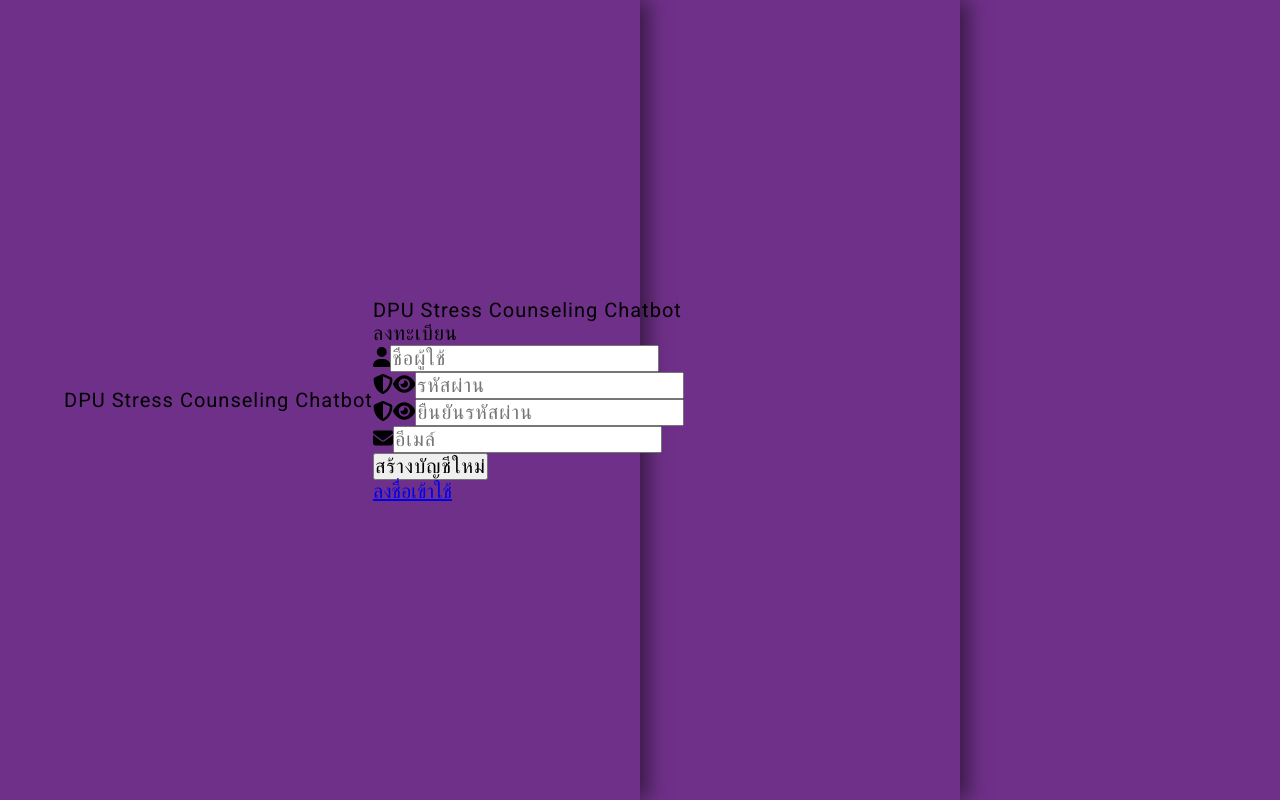
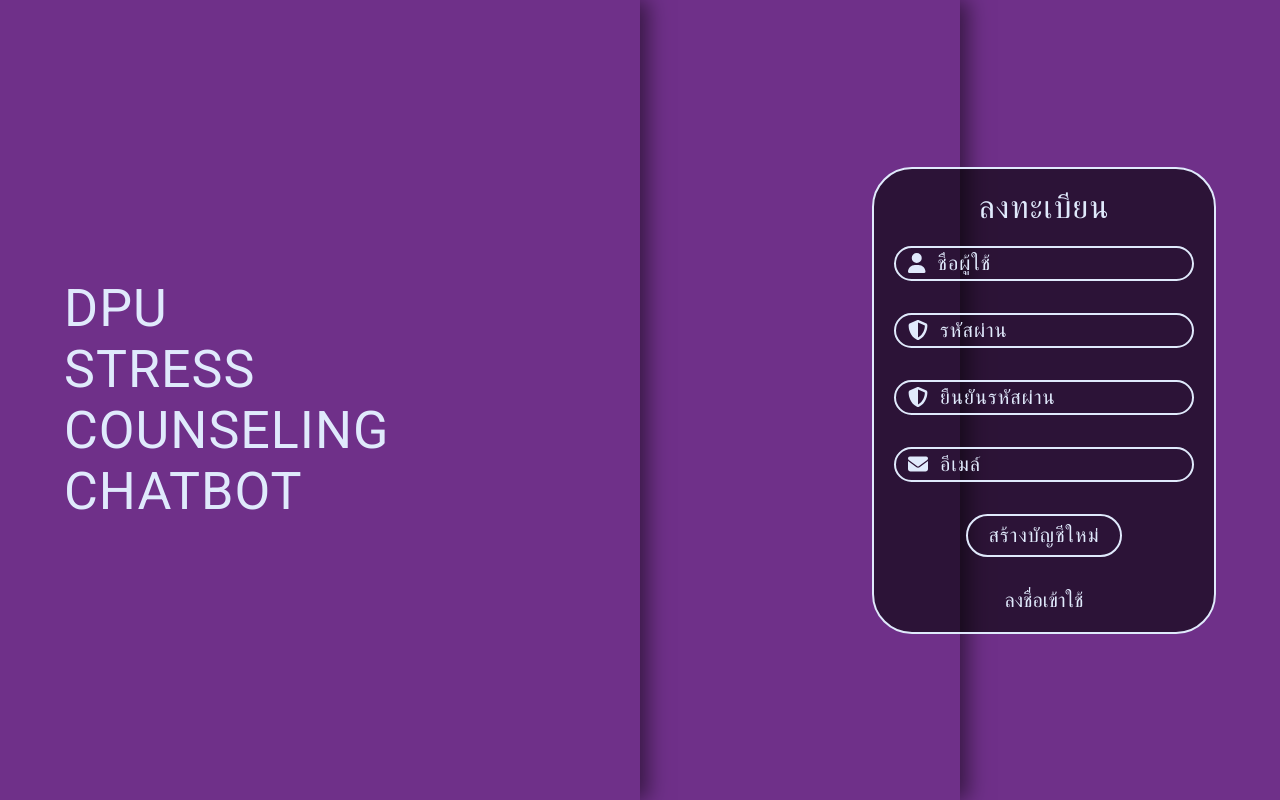
Before and after one commit to AnupongPakee/pj-dpu-StressCounselingChatbot, a React (Vite) app: page /pj-dpu-StressCounselingChatbot/register in a window 1280 px wide. Built offline with nearby package versions, Linux system fonts and the light colour scheme; a web font is replaced by a local one.

Commit message:
update ux/ui register + responsive t0.1

```diff
--- a/src/App.css
+++ b/src/App.css
@@ -21,3 +21,17 @@
 .not-support p {
   color: #E0EAFC;
 }
+
+input:-webkit-autofill,
+input:-webkit-autofill:hover,
+input:-webkit-autofill:focus,
+textarea:-webkit-autofill,
+textarea:-webkit-autofill:hover,
+textarea:-webkit-autofill:focus,
+select:-webkit-autofill,
+select:-webkit-autofill:hover,
+select:-webkit-autofill:focus {
+  -webkit-text-fill-color: #E0EAFC;
+  -webkit-box-shadow: 0 0 0px 1000px none inset;
+  transition: background-color 5000s ease-in-out 0s;
+}
--- a/src/Responsive.css
+++ b/src/Responsive.css
@@ -12,7 +12,8 @@
         font-size: 14px;
     }
     .home .bg-2, .home .bg-3,
-    .login .bg-2, .login .bg-3 {
+    .login .bg-2, .login .bg-3,
+    .register .bg-2, .register .bg-3 {
         display: none;
     }
 
@@ -21,7 +22,8 @@
     }
 
     .home .content-left h1,
-    .login .content-left h1 {
+    .login .content-left h1,
+    .register .content-left h1 {
         font-size: 2.6rem;
         max-width: 100px;
     }
@@ -32,42 +34,50 @@
         border-radius: 2rem;
     }
 
-    .login .content {
+    .login .content,
+    .register .content {
         justify-content: center;
         padding: 0 !important;
     }
 
-    .login .content-left {
+    .login .content-left,
+    .register .content-left {
         display: none;
     }
 
-    .login .content-right {
+    .login .content-right,
+    .register .content-right {
         padding: 1rem;
         border-radius: 2rem;
     }
 
-    .login .content-right p {
+    .login .content-right p,
+    .register .content-right p {
         padding-bottom: 1rem;
     }
 
-    .login .content-right h1 {
+    .login .content-right h1,
+    .register .content-right h1 {
         font-size: 1.6rem;
         padding-bottom: 1rem;
     }
 
-    .login .content-right .input {
+    .login .content-right .input,
+    .register .content-right .input {
         max-width: 300px;
         padding: 0.2rem;
         margin-bottom: 1.6rem;
         border-radius: 2rem;
     }
 
-    .login .content-right form input {
+    .login .content-right form input,
+    .register .content-right form input {
         max-width: 300px;
         padding-left: 0.6rem;
     }
 
-    .login .content-right button {
+    .login .content-right button,
+    .register .content-right button {
         margin-bottom: 1.6rem;
         padding: 0.4rem 1rem;
         border-radius: 2rem;
@@ -90,27 +100,32 @@
     }
 
     .home .bg-2,
-    .login .bg-2 {
+    .login .bg-2,
+    .register .bg-2 {
         display: flex;
     }
 }
 
 @media screen and (min-width: 960px) {
     .home .bg-3,
-    .login .bg-3 {
+    .login .bg-3,
+    .register .bg-3 {
         display: flex;
     }
 
-    .login .content {
+    .login .content,
+    .register .content {
         justify-content: space-between;
         padding: 1.6rem !important;
     }
 
-    .login .content-left {
+    .login .content-left,
+    .register .content-left {
         display: flex;
     }
 
-    .login .content-right p {
+    .login .content-right p,
+    .register .content-right p {
         display: none;
     }
 
@@ -134,11 +149,13 @@
         font-size: 24px;
     }
 
-    .login .content-right .input {
+    .login .content-right .input,
+    .register .content-right .input {
         max-width: 400px;
     }
 
-    .login .content-right {
+    .login .content-right,
+    .register .content-right {
         padding: 2.6rem;
     }
 }
--- a/src/components/Register.jsx
+++ b/src/components/Register.jsx
@@ -65,14 +65,14 @@
                 <input type="text" style={STYLE.font_family.th} name='username' placeholder='ชื่อผู้ใช้' required />
               </div>
               <div className="input">
-                <FontAwesomeIcon icon={faShieldHalved} className='icon-pass' />
-                <FontAwesomeIcon icon={faEye} className='icon-pass' />
-                <input type="password" style={STYLE.font_family.th} name='password' placeholder='รหัสผ่าน' required />
+                <FontAwesomeIcon icon={faShieldHalved} className='icon-pass' id='new_faHavled' onClick={() => showPassword("showpass_1")} />
+                <FontAwesomeIcon icon={faEye} className='icon-pass' id='new_faEye' style={{display: "none"}} onClick={() => showPassword("showpass_1")} />
+                <input type="password" style={STYLE.font_family.th} name='password' id='new_password' placeholder='รหัสผ่าน' required />
               </div>
               <div className="input">
-                <FontAwesomeIcon icon={faShieldHalved} className='icon-pass' />
-                <FontAwesomeIcon icon={faEye} className='icon-pass' />
-                <input type="password" style={STYLE.font_family.th} name='confirm_password' placeholder='ยืนยันรหัสผ่าน' required />
+                <FontAwesomeIcon icon={faShieldHalved} className='icon-pass' id='confirm_faHavled' onClick={() => showPassword("showpass_2")} />
+                <FontAwesomeIcon icon={faEye} className='icon-pass' id='confirm_faEye' style={{display: "none"}} onClick={() => showPassword("showpass_2")} />
+                <input type="password" style={STYLE.font_family.th} id='confirm_password' name='confirm_password' placeholder='ยืนยันรหัสผ่าน' required />
               </div>
               <div className="input">
                 <FontAwesomeIcon icon={faEnvelope} className='icon'/>
@@ -84,6 +84,9 @@
           </form>
         </div>
       </div>
+      <div className="not-support">
+        <p style={STYLE.font_family.en}>Not Support Screen Size ({window.screen.width}x{window.screen.height})</p>
+      </div>
     </div>
   )
 }
--- a/src/style/Style.css
+++ b/src/style/Style.css
@@ -1,13 +1,15 @@
-/* Component App.jsx + Login.jsx */
+/* Component App.jsx + Login.jsx + Register.jsx */
 .home .content-left h1,
-.login .content-left h1 {
+.login .content-left h1,
+.register .content-left h1 {
     text-transform: uppercase;
     color: #E0EAFC;
     transition: all 0.4s ease-in-out;
 }
 
 .home .content-left h1:hover,
-.login .content-left h1:hover {
+.login .content-left h1:hover,
+.register .content-left h1:hover {
     text-shadow: 0 0 1rem #E0EAFC;
 }
 
@@ -33,72 +35,85 @@
     font-weight: bold !important;
 }
 
-/* Components Login.jsx */
-.login .content {
+/* Components Login.jsx + Register.jsx */
+.login .content,
+.register .content {
     justify-content: space-between;
 }
 
-.login .content-right {
+.login .content-right,
+.register .content-right {
     text-align: center;
     background-color: rgba(0, 0, 0, 0.6);
     border: 2px solid #E0EAFC;
 }
 
-.login .content-right p {
+.login .content-right p,
+.register .content-right p {
     text-transform: uppercase;
     color: #E0EAFC;
     cursor: pointer;
     transition: all 0.4s ease-in-out;
 }
 
-.login .content-right p:hover {
+.login .content-right p:hover,
+.register .content-right p:hover {
     text-shadow: 0 0 0.4rem #E0EAFC;
 }
 
-.login .content-right h1 {
+.login .content-right h1,
+.register .content-right h1 {
     color: #E0EAFC;
 }
 
-.login .content-right .input {
+.login .content-right .input,
+.register .content-right .input {
     display: flex;
     align-items: center;
     border: 2px solid #E0EAFC;
     transition: all 0.4s ease-in-out;
 }
 
-.login .content-right .input:hover {
+.login .content-right .input:hover,
+.register .content-right .input:hover {
     box-shadow: 0 0 0.4rem #E0EAFC;
 }
 
-.login .content-right form {
+.login .content-right form,
+.register .content-right form {
     display: flex;
     justify-content: center;
     align-items: center;
 }
 
-.login .content-right form input {
+.login .content-right form input,
+.register .content-right form input {
     background: none;
     border: none;
     outline: none;
     color: #E0EAFC;
 }
 
-.login .content-right form input::placeholder {
+.login .content-right form input::placeholder,
+.register .content-right form input::placeholder {
     color: #E0EAFC;
 }
 
-.login .content-right .icon {
+.login .content-right .icon,
+.register .content-right .icon {
     padding-left: 0.4rem;
     color: #E0EAFC;
 }
 
-.login .content-right .icon-pass {
+.login .content-right .icon-pass,
+.register .content-right .icon-pass  {
     padding-left: 0.4rem;
     color: #E0EAFC;
     cursor: pointer;
 }
 
-.login .content-right button {
+.login .content-right button,
+.register .content-right button {
     background: none;
     color: #E0EAFC;
     border: 2px solid #E0EAFC;
@@ -106,18 +121,21 @@
     transition: all 0.4s ease-in-out;
 }
 
-.login .content-right button:hover {
+.login .content-right button:hover,
+.register .content-right button:hover {
     background-color: #E0EAFC;
     color: #6F3089;
     font-weight: bold !important;
 }
 
-.login .content-right a {
+.login .content-right a,
+.register .content-right a {
     text-decoration: none;
     color: #E0EAFC;
     transition: all 0.4s ease-in-out;
 }
 
-.login .content-right a:hover {
+.login .content-right a:hover,
+.register .content-right a:hover {
     text-shadow: 0 0 0.4rem #E0EAFC;
 }
```
